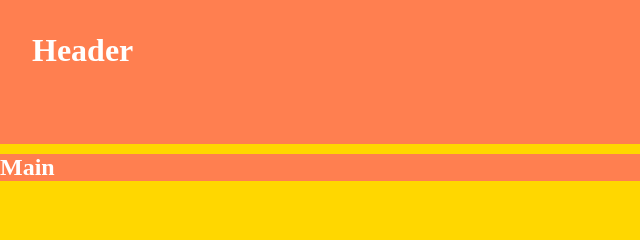
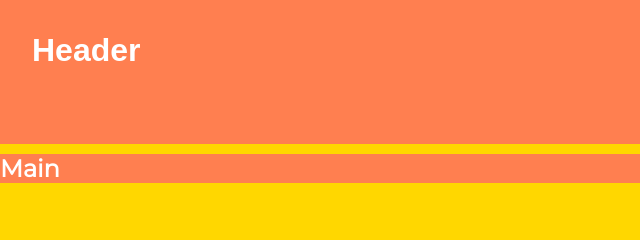
Before and after one commit to n-ste/Recipe_Website, a plain HTML site: page index.html in a window 1280 px wide. Shown: the top 240 px of the page, 0-640 px from the left. Drawn offline with Linux system fonts and the light colour scheme.

Commit message:
imported fonts and added those styles to header and main to start

```diff
--- a/assets/css/style.css
+++ b/assets/css/style.css
@@ -1,3 +1,5 @@
+@import url('https://fonts.googleapis.com/css2?family=Kanit:wght@400;700&family=Montserrat&display=swap');
+
 * {
     background-color: coral;
     padding: 0;
@@ -8,10 +10,12 @@
     padding: 0;
     margin: 2em;
     height: 80px;
+    font-family: 'Kanit Static', sans-serif;
     color: #fff;
 }
 
 .main {
+    font-family: 'Montserrat', sans-serif;
     background-color: gold;
     color: #fff;
     height: 100vh;
```
